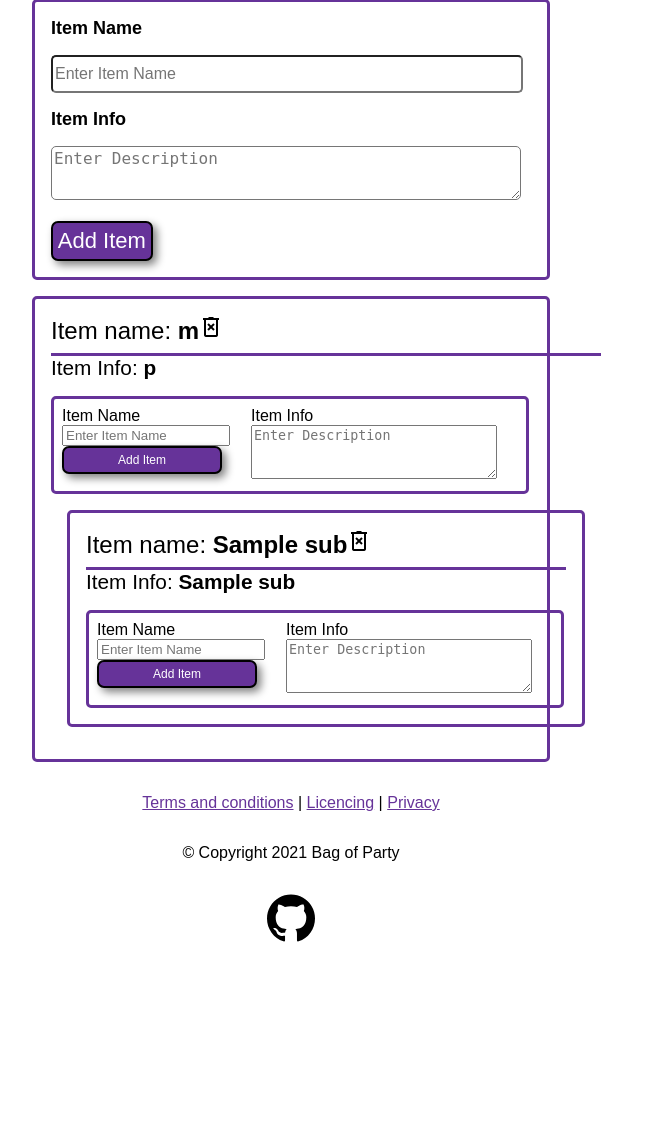
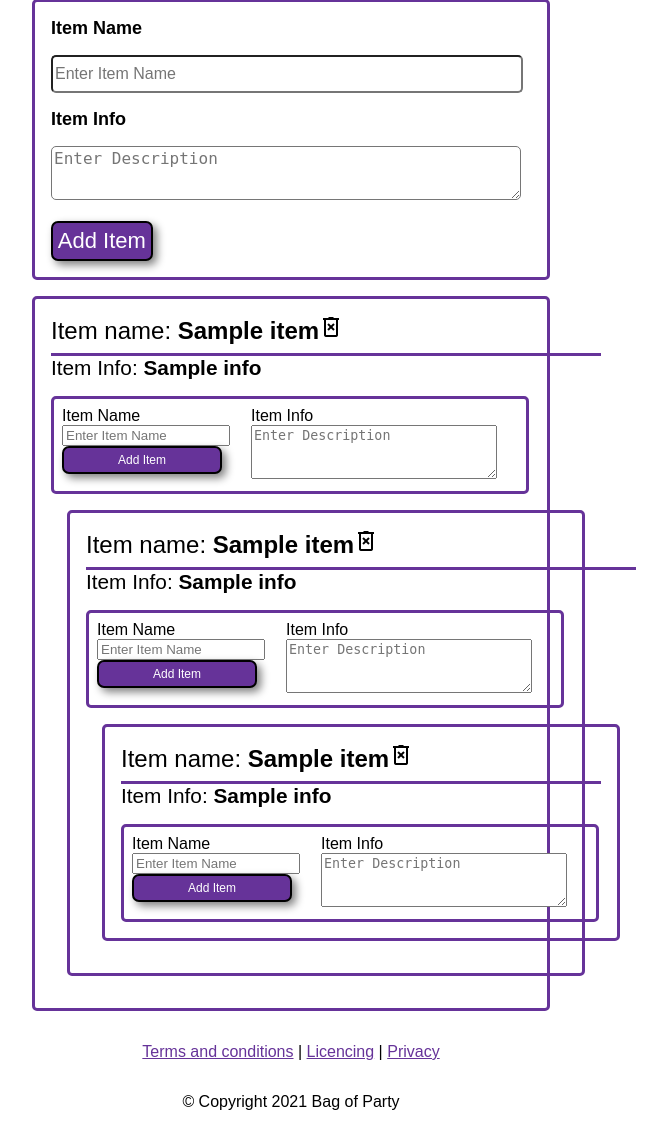
Before and after one commit to Bag-of-Party/python-website, a Flask app: template templates/partypage.html in a window 1280 px wide. Shown: the part 438-1580 px from the top of the page, without its empty margins (349-1016 px from the left). Before the commit the page ends 1380 px from the top, so only its background shows below. Run offline with Flask 2, Linux system fonts and the light colour scheme; the template is opened without the code that fills it: most values are stand-ins (such as "Sample title", 1, 10 or a date in 2020); some libraries are stand-ins or nearby versions.

Commit message:
slight changes to html block in partypage

```diff
--- a/bagofparty.py
+++ b/bagofparty.py
@@ -85,51 +85,32 @@ def party(slug, party_name):
     db_cur.execute("SELECT * FROM items where party_id = %s", (pageId,))
     page_items = db_cur.fetchall()
 
-    print('All Items')
+    print('page_items')
     print(page_items)
 
-    # with_container_id = {}
-    without_container_id = {}
+
+    items_without_container_id = []
+
+    items_by_id = {}
 
     for item in page_items:
-        if item['container_id'] == None:
-            without_container_id[item['id']] = item
-
-    with_container_id = []
-    # without_container_id = []
+        items_by_id[item['id']] = {
+            'id': item['id'],
+            'party_id': item['party_id'],
+            'name': item['name'],
+            'info': item['info'],
+            'container_id': item['container_id'],
+            'contents': []
+        }
 
     for item in page_items:
-        if item['container_id'] != None:
-            with_container_id.append(item)
-
-    for item in with_container_id:
-        for k,v in without_container_id.items():
-            if item[4] == k:
-                without_container_id[k].append(item)
-
-    print('with_container_id')
-    print(with_container_id)
-    print('without_container_id')
-    print(without_container_id)
+        if item['container_id']:
+            items_by_id[item['container_id']]['contents'].append(items_by_id[item['id']])
+        else:
+            items_without_container_id.append(items_by_id[item['id']])
 
 
-    print('SUB_DATA')
-    # for k,v in without_container_id.items():
-    #     print('VALUE')
-    #     print(v)
-    #     final.append(v)
-    for k,v in without_container_id.items():
-        print('Container')
-        print(v[0:4:])
-        print('VALUEINSIDE')
-        print(v[:1:-1])
-    # for k,v in without_container_id.items():
-    #     print('Container')
-    #     print(v[0:4:])
-
-    sub_data = without_container_id
-
-    print("FINAL")
+    # print("FINAL")
     # print(final)
     # for i in final:
     #     print("iiiii")
@@ -138,7 +119,7 @@ def party(slug, party_name):
     db_cur.close()
     db_conn.close()
     # session["data"] = partyData
-    return render_template('partypage.html', data=data, page_items=page_items, sub_data=without_container_id.items())
+    return render_template('partypage.html', data=data, page_items=page_items, root_items=items_without_container_id )
 
 
 if __name__ == "__main__":
--- a/templates/partypage.html
+++ b/templates/partypage.html
@@ -31,71 +31,8 @@
     </form>
 
     <div class="items_grid">
-        {% for k,v in sub_data %}
-        <div class="item_box">
-            <div class="item_box_name">Item name: <span>{{ v[0:4:][2] }}</span><a href="?delete={{ k }}"><img alt="bin" src="/static/images/icons/bin.png" /></a></div>
-            <div class="item_box_info">Item Info: <span>{{ v[0:4:][3] }}</span></div>
-            <div class="item_box_form">
-                <form class="item_box_input" method="POST">
-                    <div class="item_box_grid">
-                        <span class="item_box_inputContainer">
-                            <div>
-                                <input type="hidden" name="container_id" value="{{ k }}" />
-                                <label>Item Name</label>
-                            </div>
-                            <div>
-                                <input class="item_box_itemTextInput" placeholder="Enter Item Name" maxlength="25" type="text" name="add_item"/>
-                            </div>
-                            <span class="inputContainer">
-                                <input class="item_box_cta" type="submit" maxlength="20" value="Add Item">
-                            </span>
-                        </span>
-                        <span class="item_box_inputContainer">
-                            <div>
-                                <label>Item Info</label>
-                            </div>
-                            <div>
-                                <textarea class="item_box_itemTextInput" placeholder="Enter Description" rows="3" cols="20" maxlength="200" name="add_item_info"></textarea>
-                            </div>
-                        </span>
-                    </div>
-                </form>
-                <!-- {% if v[-1] != None %} -->
-                    {% for i in v %}
-                    <div class="item_box">
-                        <div class="item_box_name">Item name: <span>{{ i[2] }}</span><a href="?delete={{ k }}"><img alt="bin" src="/static/images/icons/bin.png" /></a></div>
-                        <div class="item_box_info">Item Info: <span>{{ i[3] }}</span></div>
-                        <div class="item_box_form">
-                            <form class="item_box_input" method="POST">
-                                <div class="item_box_grid">
-                                    <span class="item_box_inputContainer">
-                                        <div>
-                                            <input type="hidden" name="container_id" value="{{ k }}" />
-                                            <label>Item Name</label>
-                                        </div>
-                                        <div>
-                                            <input class="item_box_itemTextInput" placeholder="Enter Item Name" maxlength="25" type="text" name="add_item"/>
-                                        </div>
-                                        <span class="inputContainer">
-                                            <input class="item_box_cta" type="submit" maxlength="20" value="Add Item">
-                                        </span>
-                                    </span>
-                                    <span class="item_box_inputContainer">
-                                        <div>
-                                            <label>Item Info</label>
-                                        </div>
-                                        <div>
-                                            <textarea class="item_box_itemTextInput" placeholder="Enter Description" rows="3" cols="20" maxlength="200" name="add_item_info"></textarea>
-                                        </div>
-                                    </span>
-                                </div>
-                            </form>
-                        </div>
-                    </div>
-                    {% endfor %}
-                <!-- {% endif %} -->
-            </div>
-        </div>
+        {% for item in root_items %}
+            {% include 'item.html' %}
         {% endfor %}
     </div>
 
```
